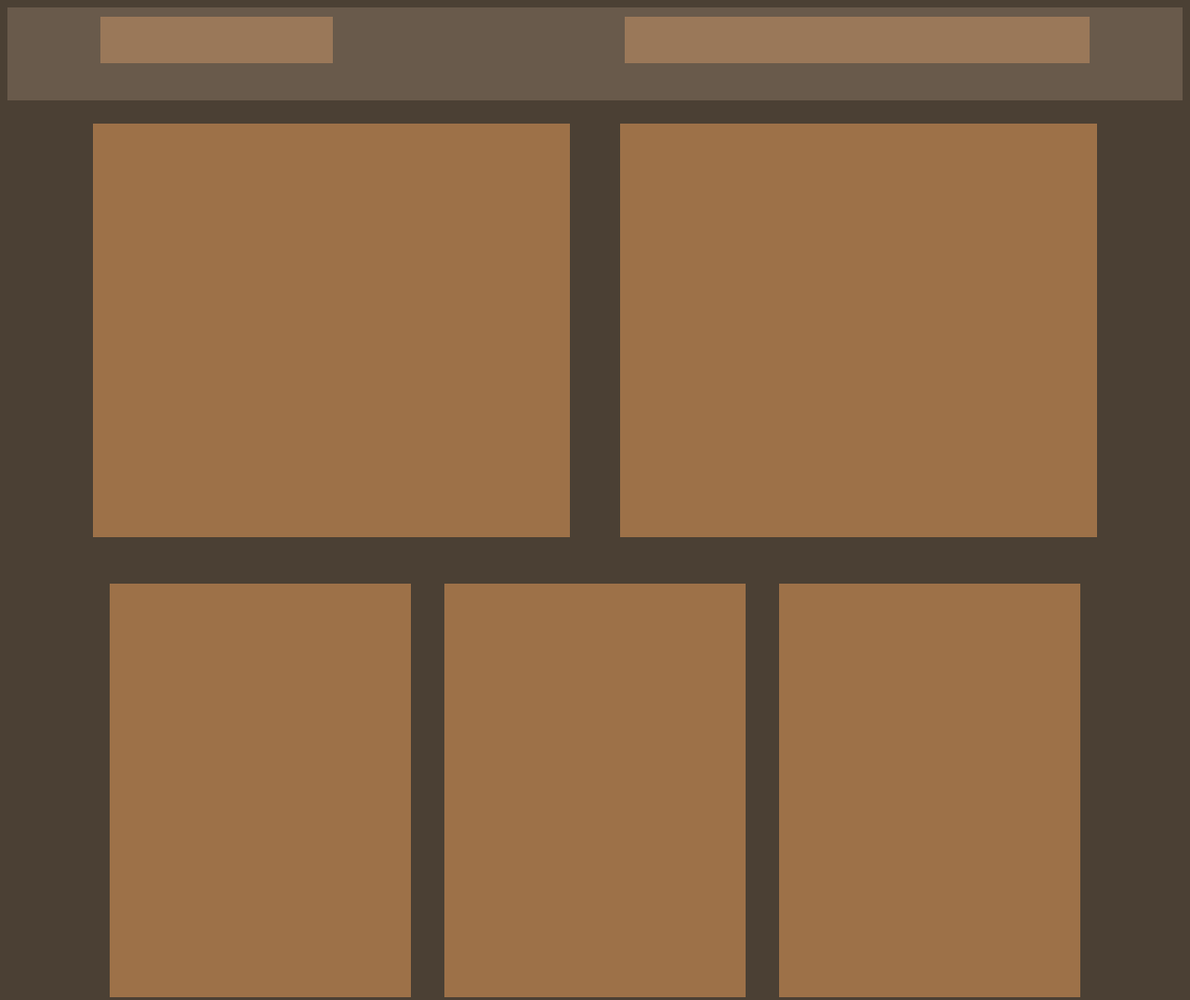
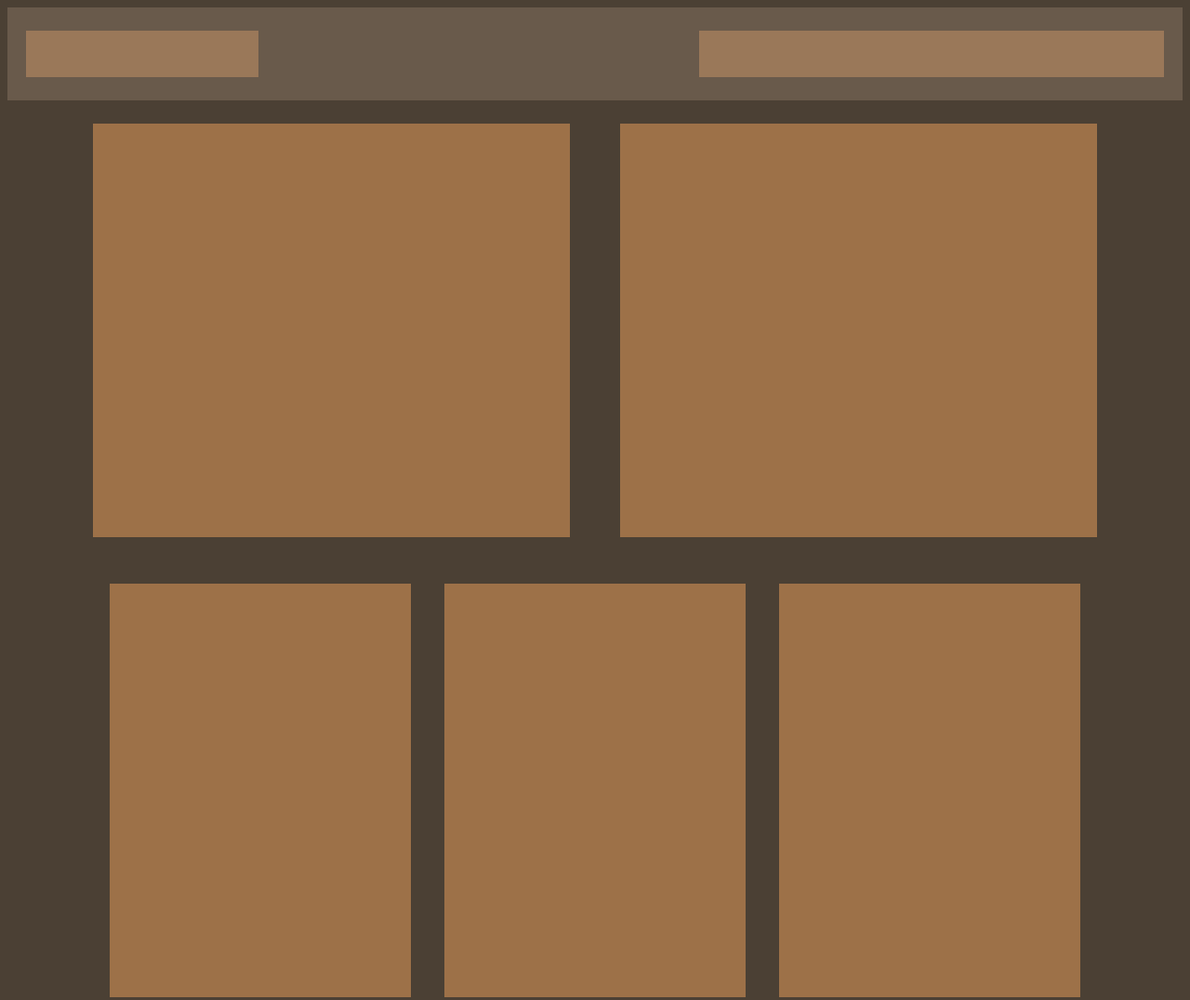
Before and after one commit to Luskahz/FACULDADE, a plain HTML site: page Faculdade/DESENVOLVIMENTO WEB 1/aula_flexbox/index.html in a window 1280 px wide. Shown: the top 1076 px of the page at 93% size. Drawn offline with Linux system fonts and the light colour scheme.

Commit message:
Edição nas bordas do header

```diff
--- a/Faculdade/DESENVOLVIMENTO WEB 1/aula_flexbox/css.css
+++ b/Faculdade/DESENVOLVIMENTO WEB 1/aula_flexbox/css.css
@@ -22,7 +22,8 @@ body{
     display: flex;
         flex-direction: row;
         justify-content:space-between;
-        gap: 100px;
+        align-items: center;
+        gap: 10px;
 }
 
 .sessao{
@@ -42,13 +43,13 @@ body{
     background-color: rgb(154, 120, 89);
     width: 250px;
     height: 50px;
-    margin: 10px 0 0 100px;
+    margin: 0 0 0 20px;
 }
 .boxheader2{
     background-color: rgb(154, 120, 89);
     width: 500px;
     height: 50px;
-    margin: 10px 100px 0 0;
+    margin: 0 20px 0 0
 }
 
 .gruposessao1{
```
